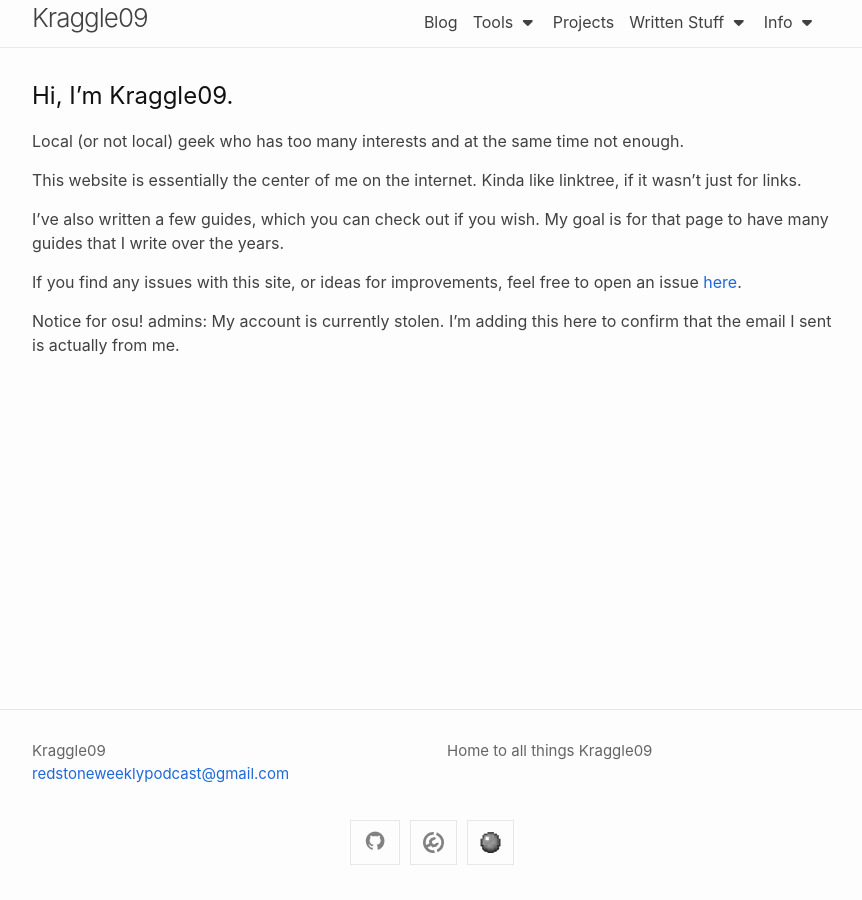
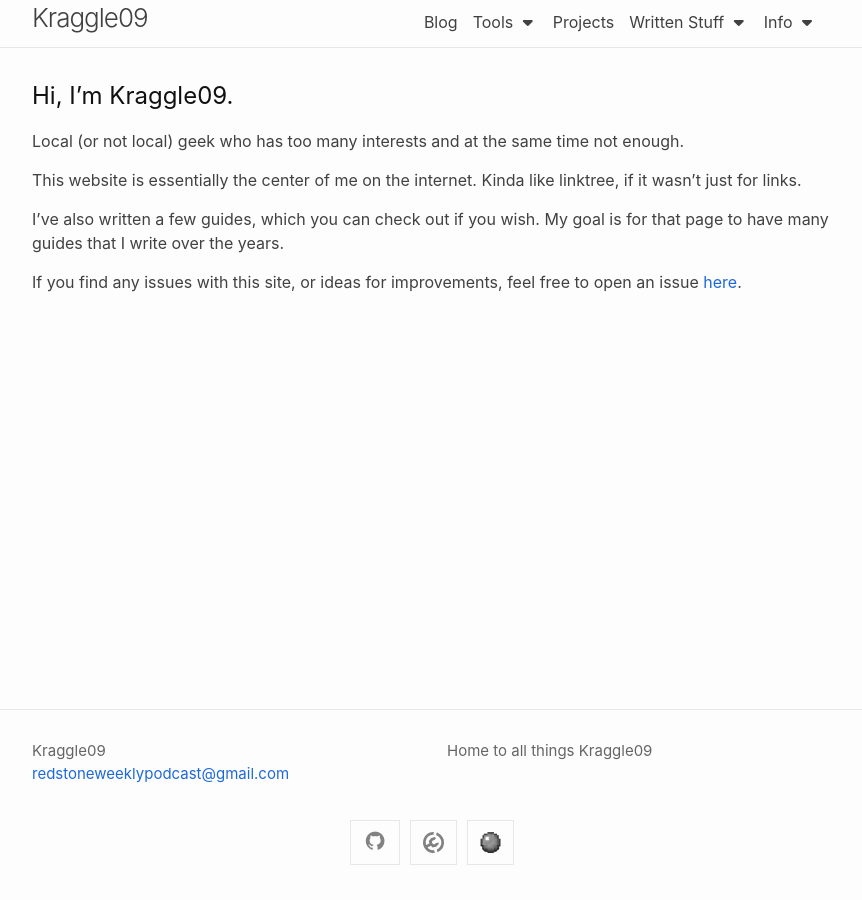
Before and after one commit to Kraggle09/kraggle09.github.io, a Jekyll site: the page built from docs/index.markdown, in a window 1280 px wide. Shown: the whole page, without its empty margins (208-1070 px from the left). Built offline with Jekyll 4.4.1, drawn with Linux system fonts in a browser that asks for light colours; nearby versions of some CDN libraries.

Commit message:
Remove osu! account notice from index
Removed notice about stolen osu! account from documentation.

```diff
--- a/docs/index.markdown
+++ b/docs/index.markdown
@@ -14,6 +14,3 @@ This website is essentially the center of me on the internet. Kinda like linktre
 I've also written a few guides, which you can check out if you wish. My goal is for that page to have many guides that I write over the years.
 
 If you find any issues with this site, or ideas for improvements, feel free to open an issue [here](https://github.com/Kraggle09/kraggle09.github.io/issues).
-
-
-Notice for osu! admins: My account is currently stolen. I'm adding this here to confirm that the email I sent is actually from me.
```
